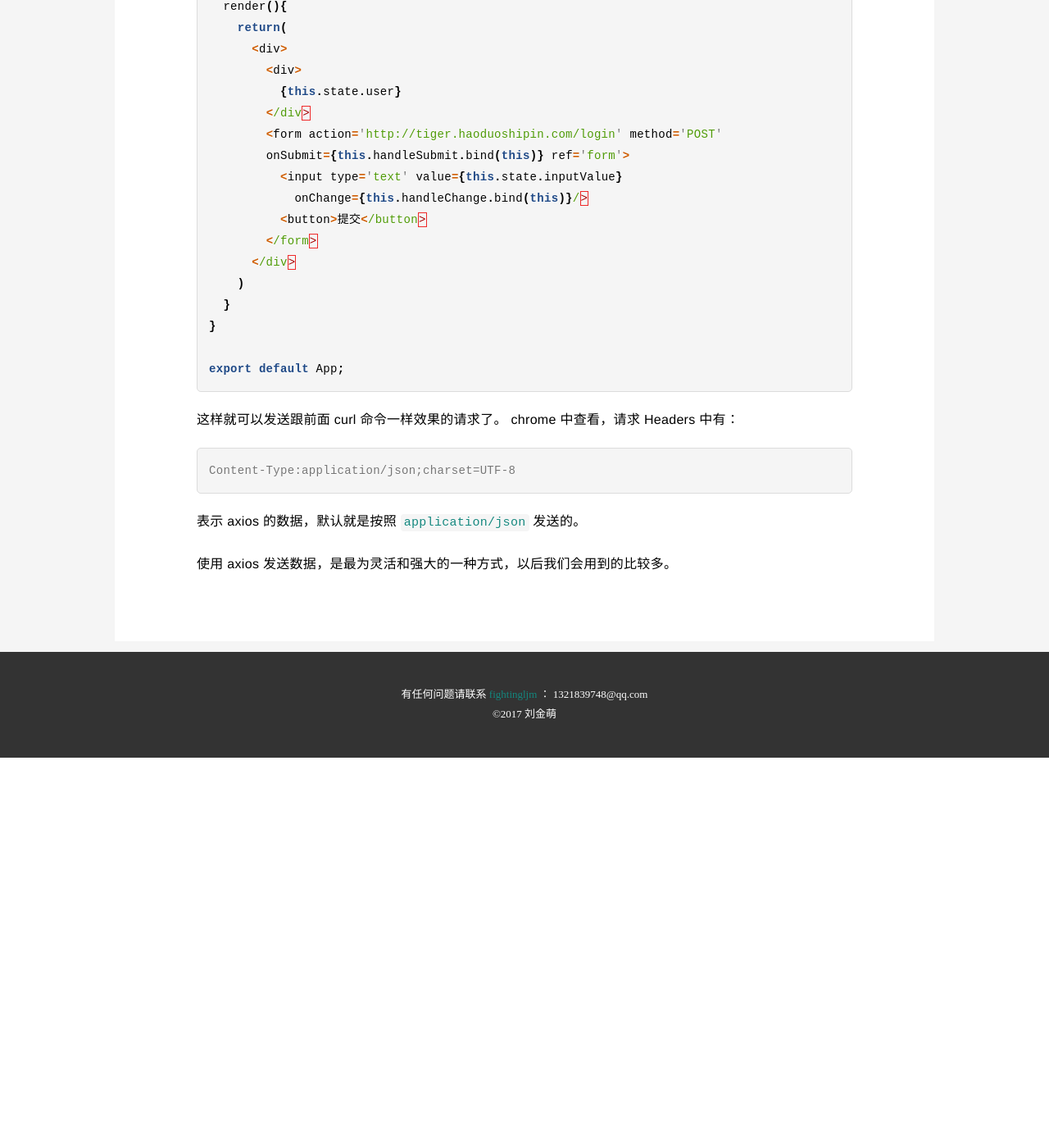
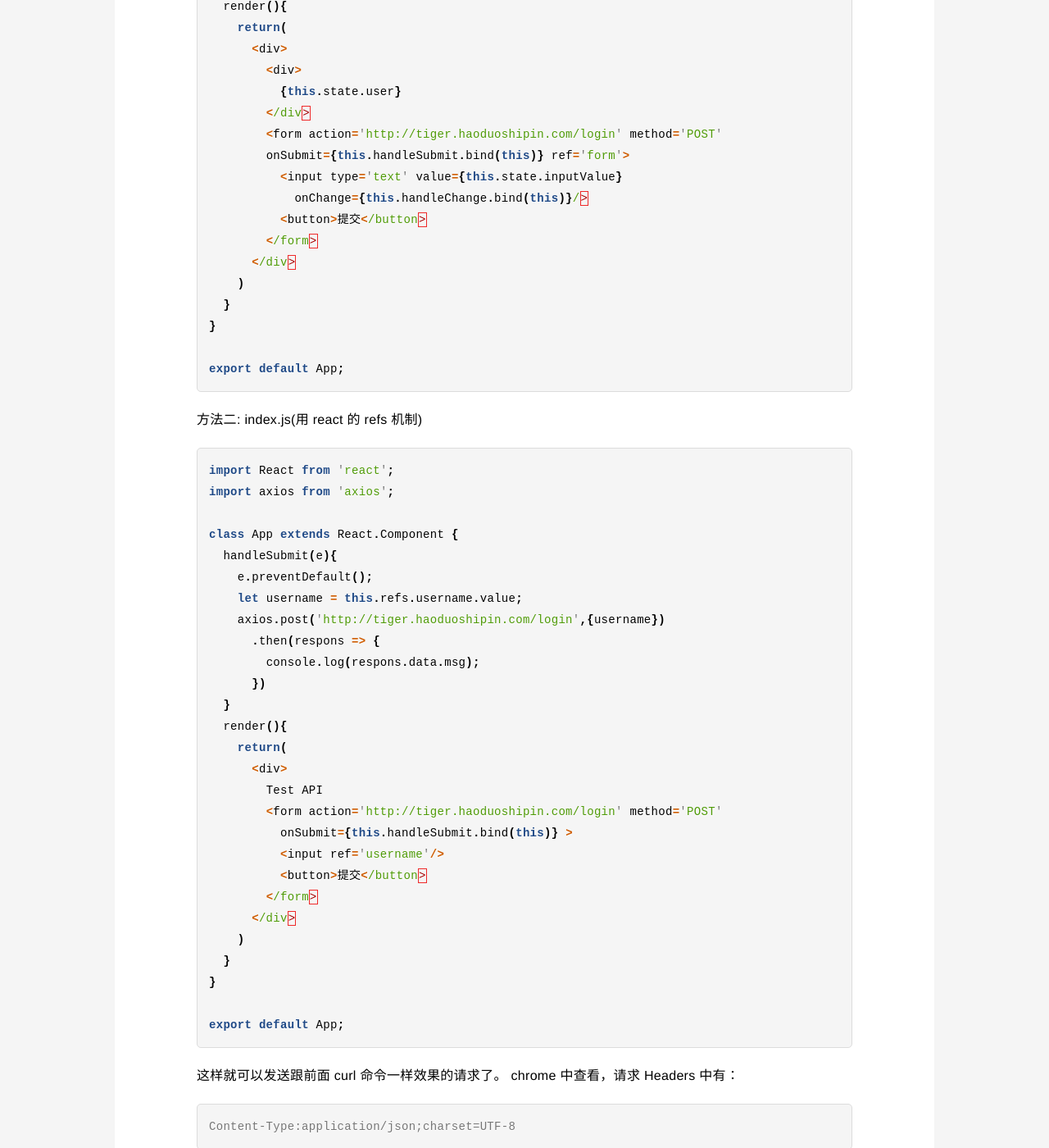
Before and after one commit to fightingljm/fightingljm.github.io, a Jekyll site: the page built from http/8-post-axios.md, in a window 1280 px wide and 1400 px high, scrolled down 1723 px. Shown: the whole window at 82% size. Built offline with Jekyll 4.4.1, drawn with Linux system fonts in a browser that asks for light colours; before the commit the page ends 2647 px from its top, so only the background shows below that; some of the changed text lies outside the part shown.

Commit message:
post-axios

````diff
--- a/http/8-post-axios.md
+++ b/http/8-post-axios.md
@@ -33,7 +33,7 @@ $ curl -H "Content-Type: application/json" -X POST -d '{"username":"happypeter"}
 
 react 代码如下：
 
-index.js
+方法一: index.js(用 input 的 onChange 方法)
 
 ```js
 import React from 'react';
@@ -81,6 +81,38 @@ class App extends React.Component {
 export default App;
 ```
 
+方法二: index.js(用 react 的 refs 机制)
+
+```js
+import React from 'react';
+import axios from 'axios';
+
+class App extends React.Component {
+  handleSubmit(e){
+    e.preventDefault();
+    let username = this.refs.username.value;
+    axios.post('http://tiger.haoduoshipin.com/login',{username})
+      .then(respons => {
+        console.log(respons.data.msg);
+      })
+  }
+  render(){
+    return(
+      <div>
+        Test API
+        <form action='http://tiger.haoduoshipin.com/login' method='POST'
+          onSubmit={this.handleSubmit.bind(this)} >
+          <input ref='username'/>
+          <button>提交</button>
+        </form>
+      </div>
+    )
+  }
+}
+
+export default App;
+```
+
 这样就可以发送跟前面 curl 命令一样效果的请求了。 chrome 中查看，请求 Headers 中有：
 
 ```
````
